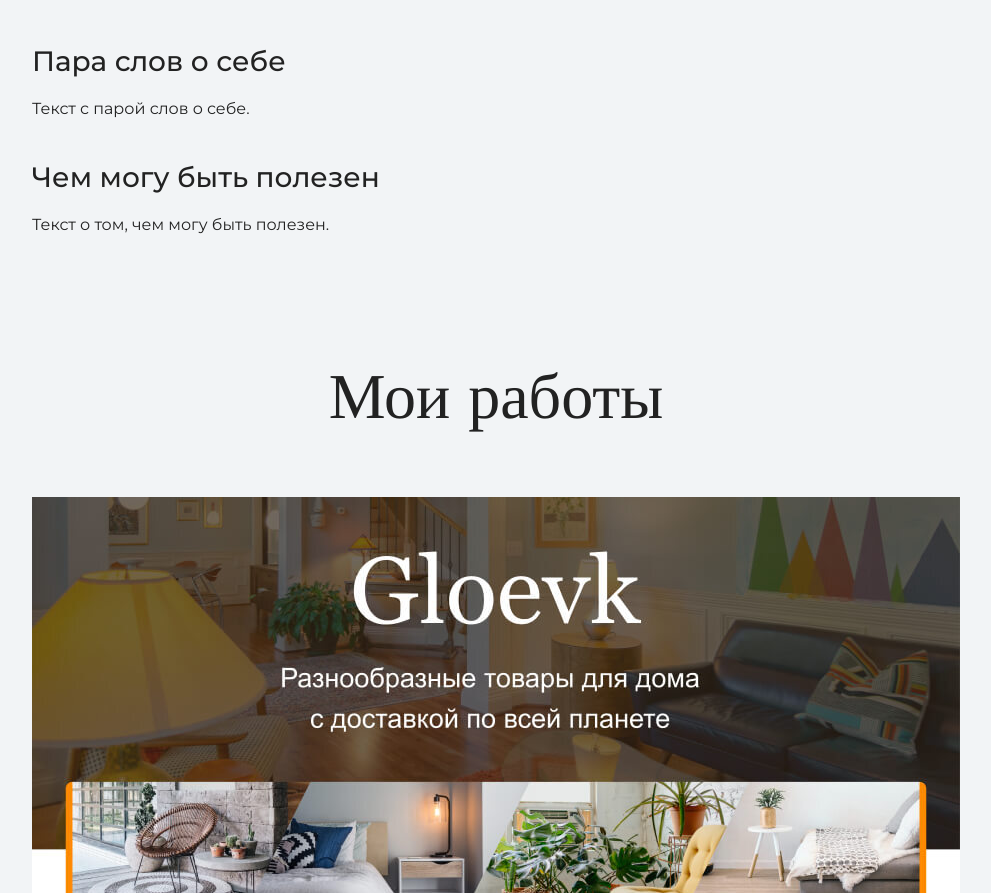
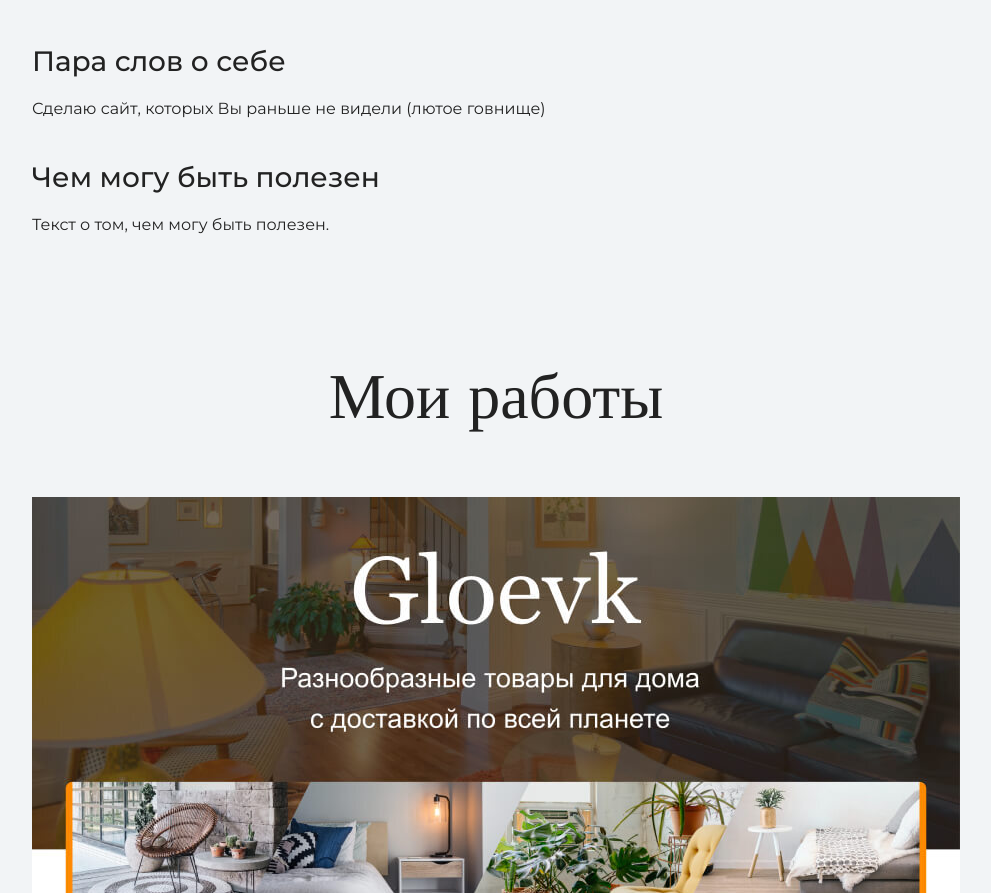
Before and after one commit to Alexandr-Bespalov/teaching-portfolio, a plain HTML site: page index.html in a window 1280 px wide. Shown: the part 1710-2603 px from the top of the page, without its empty margins (144-1135 px from the left). Drawn offline with nearby package versions, Linux system fonts and the light colour scheme.

Commit message:
added text

```diff
--- a/index.html
+++ b/index.html
@@ -30,7 +30,7 @@
         <img src="files/user.jpg" width="928" height="536" alt="Фотография Неопознанного Енота">
       </figure>
       <h3>Пара слов о себе</h3>
-      <p>Текст с парой слов о себе.</p>
+      <p>Сделаю сайт, которых Вы раньше не видели (лютое говнище)</p>
       <h3>Чем могу быть полезен</h3>
       <p>Текст о том, чем могу быть полезен.</p>
       </div>
```
